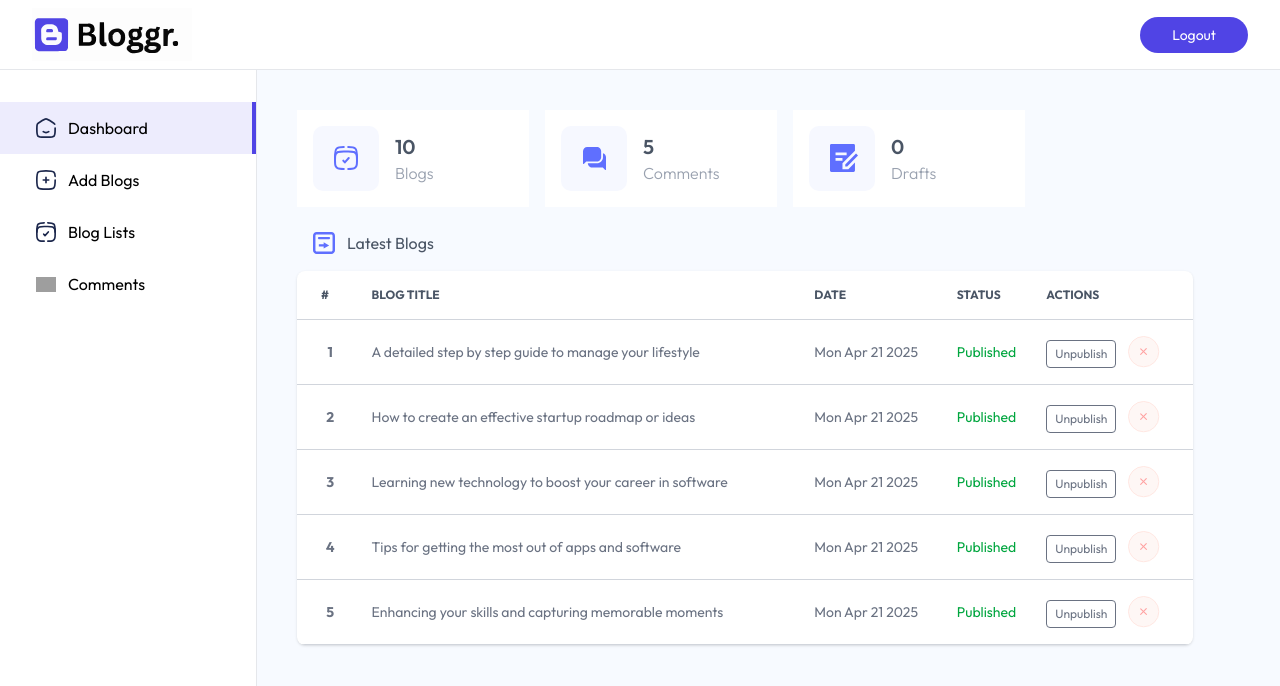
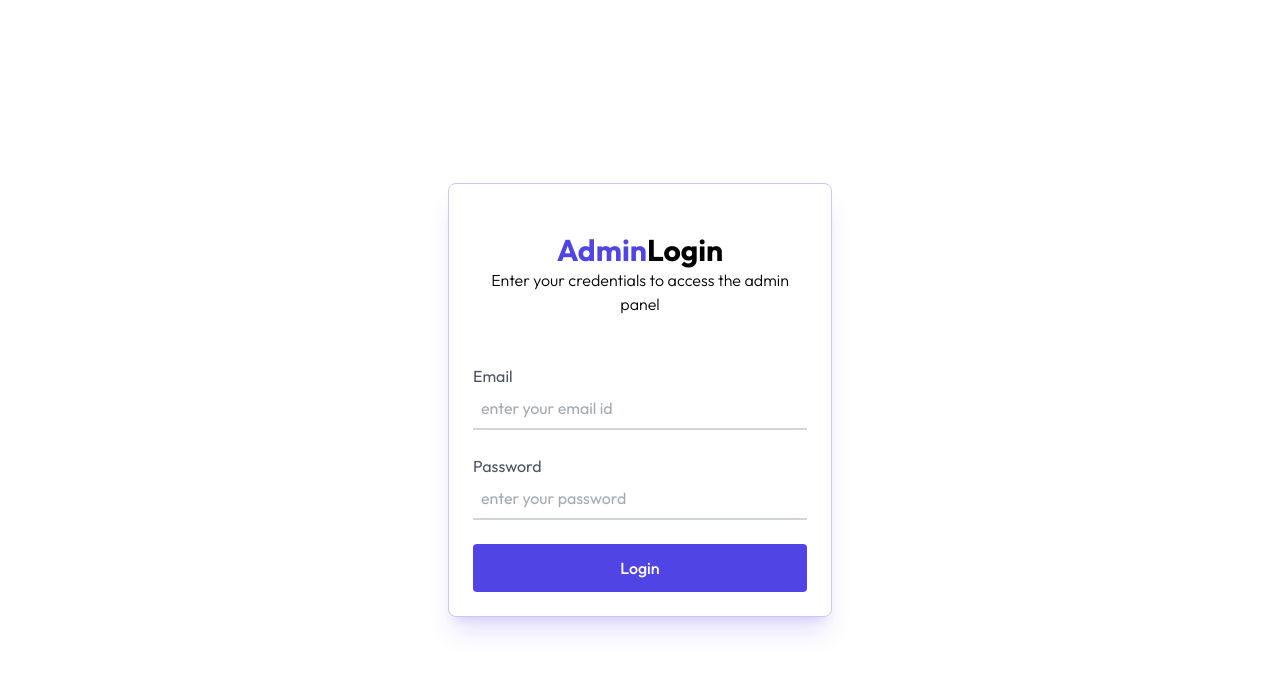
Before and after one commit to lipika1911/bloggr, a React (Vite) app in the folder client/: page /admin in a window 1280 px wide. Shown: the top 686 px of the page. Built offline with nearby package versions, Linux system fonts and the light colour scheme; no server answers; grey boxes are pictures that could not be loaded.

Commit message:
feat: integrate login API and auth token handling

```diff
--- a/client/src/App.jsx
+++ b/client/src/App.jsx
@@ -10,15 +10,19 @@
 import Login from './components/admin/Login'
 import 'quill/dist/quill.snow.css'
 import {Toaster} from 'react-hot-toast'
+import { useAppContext } from './context/AppContext'
 
 const App = () => {
+
+  const {token} = useAppContext();
+
   return (
     <div>
       <Toaster />
       <Routes>
         <Route path='/' element={<Home />} />
         <Route path='/blog/:id' element={<Blog />} />
-        <Route path='/admin' element={true ? <Layout /> : <Login />}>
+        <Route path='/admin' element={token ? <Layout /> : <Login />}>
           <Route index element={<Dashboard />} />
           <Route path='addBlog' element={<AddBlog />} />
           <Route path='listBlog' element={<ListBlog />} />
--- a/client/src/components/admin/Login.jsx
+++ b/client/src/components/admin/Login.jsx
@@ -1,12 +1,33 @@
 import React, { useState } from 'react'
+import { useAppContext } from '../../context/AppContext'
+import toast from 'react-hot-toast';
 
 const Login = () => {
+
+  const {axios, setToken} = useAppContext();
   const [email, setEmail] = useState('')
   const [password, setPassword] = useState('')
 
   const handleSubmit = async(e) => {
-    e.preventDefault()
-  }
+    e.preventDefault();
+    try {
+      const { data } = await axios.post('/api/admin/login', {
+        email,
+        password
+      });
+
+      if (data.success) {
+        const bearerToken = `Bearer ${data.token}`;
+        setToken(data.token);
+        localStorage.setItem('token', data.token);
+        axios.defaults.headers.common['Authorization'] = bearerToken;
+      } else {
+        toast.error(data.message || 'Something went wrong');
+      }
+    } catch (error) {
+      toast.error(error.response?.data?.message || 'Something went wrong');
+    }
+  };
 
   return (
     <div className='flex items-center justify-center h-screen'>
--- a/client/src/context/AppContext.jsx
+++ b/client/src/context/AppContext.jsx
@@ -1,49 +1,53 @@
 import { createContext, useContext, useEffect, useState } from "react"
 import axios from "axios";
-import {useNavigate} from "react-router-dom";
+import { useNavigate } from "react-router-dom";
 
 axios.defaults.baseURL = import.meta.env.VITE_BASE_URL;
 
-//basically a global container to store data which can be accessed across all components
+// Global container to store and access data across components
 const AppContext = createContext();
 
-export const AppProvider = ({children}) => {
-
+export const AppProvider = ({ children }) => {
   const navigate = useNavigate();
 
   const [token, setToken] = useState(null);
   const [blogs, setBlogs] = useState([]);
   const [input, setInput] = useState("");
 
-    const fetchBlogs = async() => {
+  const fetchBlogs = async () => {
     try {
-            const {data} = await axios.get('/api/blog/all');
-            data.success ? setBlogs(data.blogs) : toast.error(data.message)
+      const { data } = await axios.get('/api/blog/all');
+      data.success ? setBlogs(data.blogs) : toast.error(data.message);
     } catch (error) {
-            toast.error(error.message)
+      toast.error(error.message);
     }
+  };
+
+  useEffect(() => {
+    fetchBlogs();
+    const tokenFromStorage = localStorage.getItem('token');
+    if (tokenFromStorage) {
+      setToken(tokenFromStorage);
+      axios.defaults.headers.common['Authorization'] = `Bearer ${tokenFromStorage}`;
     }
-
-    useEffect(()=>{
-        fetchBlogs();
-        const token = localStorage.getItem('token');
-        if(token){
-            setToken(token);
-            axios.defaults.headers.common['Authorization'] = `${token}`;
-        }
-    },[])
+  }, []);
 
   const value = {
-        axios, navigate, token, setToken, blogs, setBlogs, input, setInput
-    }
+    axios,
+    navigate,
+    token,
+    setToken,
+    blogs,
+    setBlogs,
+    input,
+    setInput
+  };
 
-    return(
+  return (
     <AppContext.Provider value={value}>
       {children}
     </AppContext.Provider>
-    )
-}
+  );
+};
 
-export const useAppContext = () => {
-    return useContext(AppContext)
-}
+export const useAppContext = () => useContext(AppContext);
```
Also changed, not shown: 1 other file (tests, documents, lock files or other folders). Lines whose indentation alone changed are shown as unchanged.
